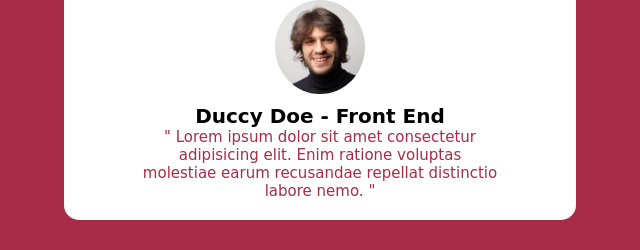
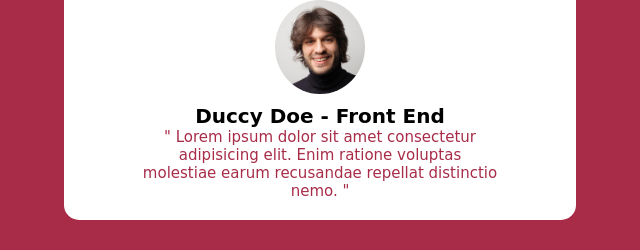
Before and after one commit to danishsk4/Foodie-Danish, a plain HTML site: page index.html in a window 1280 px wide. Shown: the part 4006-4256 px from the top of the page, 320-960 px from the left. Drawn offline with nearby package versions, Linux system fonts and the light colour scheme; a web font is replaced by a local one.

Commit message:
Update index.html

```diff
--- a/index.html
+++ b/index.html
@@ -317,7 +317,7 @@
                 <!-- slider-text -->
                 <div class="slider-text">
                     <h1>Duccy Doe - Front End</h1>
-                    <p>" Lorem ipsum dolor sit amet consectetur adipisicing elit. Enim ratione voluptas molestiae earum recusandae repellat distinctio labore nemo. "</p>
+                    <p>" Lorem ipsum dolor sit amet consectetur adipisicing elit. Enim ratione voluptas molestiae earum recusandae repellat distinctio nemo. "</p>
                 </div>
             </div>
             <div class="slide" id="slide-2">
```
